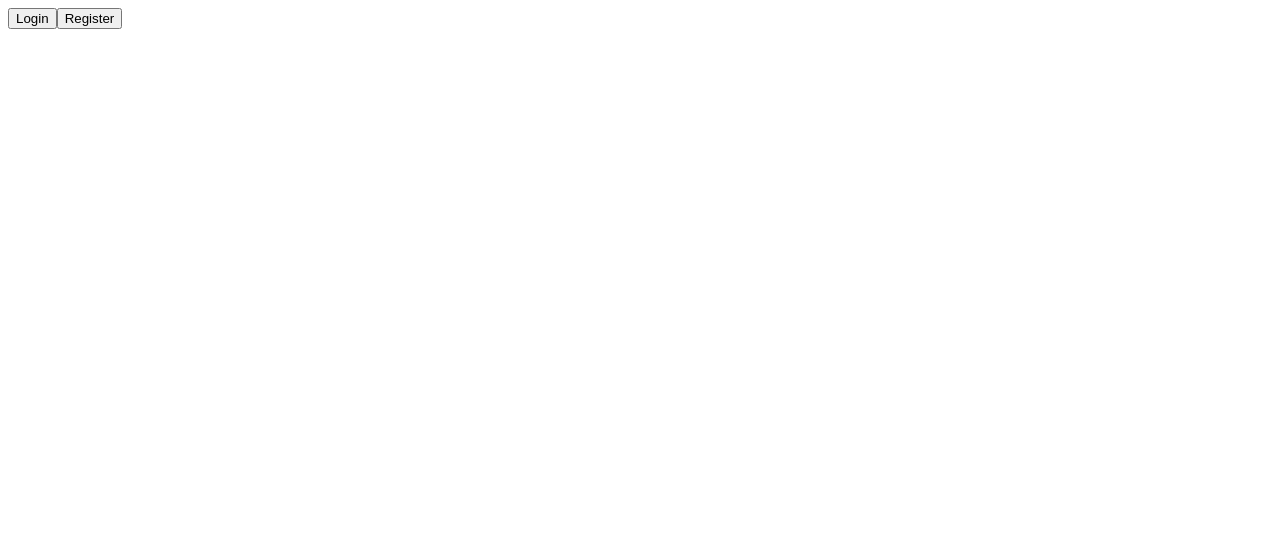
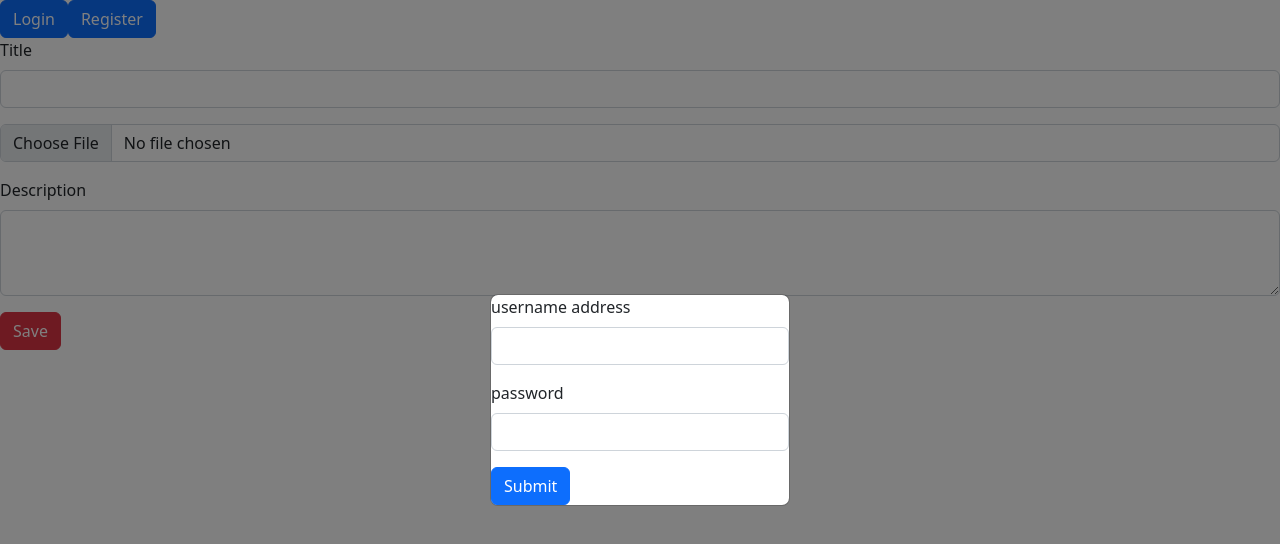
Before and after one commit to mutheeew/consultation-web, a React (Vite) app in the folder client/: page / in a window 1280 px wide. Both pictures are taken after a click on the button "Login". Shown: the top 544 px of the page. Built offline with nearby package versions, Linux system fonts and the light colour scheme.

Commit message:
ganti endpoint

```diff
--- a/client/package.json
+++ b/client/package.json
@@ -15,7 +15,8 @@
     "react": "^18.2.0",
     "react-bootstrap": "^2.7.4",
     "react-dom": "^18.2.0",
-    "react-query": "^3.39.3"
+    "react-query": "^3.39.3",
+    "react-router-dom": "^6.11.0"
   },
   "devDependencies": {
     "@types/react": "^18.0.28",
--- a/client/src/App.jsx
+++ b/client/src/App.jsx
@@ -2,11 +2,13 @@ import { useState } from 'react'
 import Navbar from './Components/Navbar'
 // import './App.css'
 import SignUp from './Components/Modals/SignUp'
+import Home from './Pages/Home'
 
 function App() {
   return (
     <>
     <Navbar/>
+    <Home/>
     {/* <SignUp/> */}
     </>
 
--- /dev/null
+++ b/client/src/Components/Card.jsx
@@ -0,0 +1,28 @@
+import {Button, Card} from 'react-bootstrap';
+import { useQuery } from 'react-query';
+import { API } from '../config/api';
+import {useParams} from 'react-router-dom'
+
+function CardComp() {
+    let { id } = useParams("id")
+
+    let { data: article } = useQuery('myArticlesCache', async () => {
+        const response = await API.get('/article/' + 2)
+        return response.data.Data;
+    });
+
+    return (
+        <Card style={{ width: '18rem' }}>
+            <Card.Img variant="top" src="holder.js/100px180" />
+            <Card.Body>
+                <Card.Title>{article?.Title}</Card.Title>
+                <Card.Text>
+                {article?.Description}
+                </Card.Text>
+                <Button variant="primary">Go somewhere</Button>
+            </Card.Body>
+        </Card>
+    );
+}
+
+export default CardComp;
--- a/client/src/Components/Modals/SignIn.jsx
+++ b/client/src/Components/Modals/SignIn.jsx
@@ -0,0 +1,66 @@
+import React, {useState, useContext} from "react";
+import {Modal, Form, Button} from "react-bootstrap"
+import {useMutation} from "react-query"
+import {API} from "../../config/api"
+import { UserContext } from "../../Context/User";
+
+export default function SignIn({signin, closeSignIn}){
+    const [_, dispatch] = useContext(UserContext);
+    const [form, setForm] = useState({
+        username : "",
+        password : "",
+      });
+
+      const { username, password} = form;
+
+      const handleOnChange = (e) => {
+        setForm({
+          ...form,
+          [e.target.name]: e.target.value,
+        });
+      };
+
+      const handleSignIn = useMutation(async (e) => {
+        try {
+          e.preventDefault();
+          const response = await API.post('/login', form);
+          console.log("login success: ", response);
+          dispatch({
+            type : 'LOGIN_SUCCESS',
+            payload : response.data.data,
+          });
+          setAuthToken(localStorage.token);
+
+          alert("Login Sukses")
+        } catch (error) {
+          alert("Login Failed, Try again")
+          console.log("login failed : ", error);
+        }
+      });
+
+    return (
+        <Modal show={signin} onHide={closeSignIn} animation={true} centered size="sm">
+            <Form onSubmit={(e) => handleSignIn.mutate(e)}>
+                <Form.Group className="mb-3" controlId="formBasicEmail">
+                    <Form.Label>username address</Form.Label>
+                    <Form.Control type="username"
+                        name="username"
+                        value={username}
+                        onChange={handleOnChange}
+                    />
+                </Form.Group>
+                <Form.Group className="mb-3" controlId="formBasicPassword">
+                    <Form.Label>password</Form.Label>
+                    <Form.Control type="password"
+                        name="password"
+                        value={password}
+                        onChange={handleOnChange}
+                    />
+                </Form.Group>
+                <Button variant="primary" type="submit">
+                    Submit
+                </Button>
+            </Form>
+        </Modal>
+    )
+}
--- a/client/src/Components/Navbar.jsx
+++ b/client/src/Components/Navbar.jsx
@@ -1,22 +1,38 @@
 import React, { useState } from "react"
 import { Button } from "react-bootstrap"
 import SignUp from "./Modals/SignUp"
+import SignIn from "./Modals/SignIn"
 export default function Navbar(){
     const [signup, setSignUp] = useState(false)
+    const [signin, setSignIn] = useState(false)
+
+    const openSignIn = () => {
+        setSignIn(true)
+    }
+
+    const closeSignIn = () => {
+        setSignIn(false)
+    }
+
     const openSignUp = () => {
         setSignUp(true)
     }
+
     const closeSignUp = () => {
         setSignUp(false)
     }
     return(
         <>
-        <Button variant="danger">Login</Button>
-        <SignUp
-            signup={signup}
-            closeSignUp={closeSignUp}
-        />
-        <Button onClick={openSignUp}>Register</Button>
+            <SignIn
+                signin={signin}
+                closeSignIn={closeSignIn}
+            />
+            <Button onClick={openSignIn}>Login</Button>
+            <SignUp
+                signup={signup}
+                closeSignUp={closeSignUp}
+            />
+            <Button onClick={openSignUp}>Register</Button>
         </>
     )
 }
--- /dev/null
+++ b/client/src/Context/User.jsx
@@ -0,0 +1,45 @@
+import { createContext, useReducer } from "react";
+
+export const UserContext = createContext();
+
+const initialState = {
+  isLogin: false,
+  user: {},
+};
+
+const reducer = (state, action) => {
+  const { type, payload } = action;
+
+  switch (type) {
+    // add case "USER_SUCCESS" here ..
+    case "USER_SUCCESS":
+    case "LOGIN_SUCCESS":
+      // Set localstorage item with key "token" here ...
+      localStorage.setItem(`token`, payload.token);
+      return {
+        isLogin: true,
+        user: payload,
+      };
+    // add case "AUTH_ERROR" here ..
+    case "AUTH_ERROR":
+    case "LOGOUT":
+      // Remove localstorage item with key "token" here ...
+      localStorage.removeItem(`token`);
+      return {
+        isLogin: false,
+        user: {},
+      };
+    default:
+      throw new Error();
+  }
+};
+
+export const UserContextProvider = ({ children }) => {
+  const [state, dispatch] = useReducer(reducer, initialState);
+
+  return (
+    <UserContext.Provider value={[state, dispatch]}>
+      {children}
+    </UserContext.Provider>
+  );
+};
--- /dev/null
+++ b/client/src/Pages/Doctor/AddArticle.jsx
@@ -0,0 +1,64 @@
+import { useState } from "react"
+import { Form, Button } from "react-bootstrap"
+import { useMutation } from "react-query"
+import { API } from "../../config/api"
+export default function AddArticle(){
+    const [form, setForm] = useState({
+        title: '',
+        attache: '',
+        description: '',
+    })
+
+    const handleChange = (e) => {
+        setForm({
+            ...form,
+            [e.target.name]:
+            e.target.type === 'file' ? e.target.files : e.target.value
+        })
+    }
+
+    const handleAddArticle = useMutation(async (e) => {
+        try {
+            e.preventDefault()
+
+            const config = {
+                headers:{
+                    "Content-type": "multipart/form-data"
+                }
+            }
+
+            const formData = new FormData()
+            formData.set('title', form.title)
+            formData.set('attache', form.attache[0], form.attache[0].name)
+            formData.set('description', form.description)
+
+            const response = await API.post('/article', formData, config)
+            console.log("Add article berhasil: ", response)
+            alert("Berhasil menambahkan article")
+        } catch (error){
+            e.preventDefault()
+            console.log("Add article gagal: ", error)
+            alert("Gagal menambahkan article")
+        }
+    })
+    return (
+        <>
+            <Form onSubmit={(e) => handleAddArticle.mutate(e)}>
+                <Form.Group className="mb-3" controlId="exampleForm.ControlInput1">
+                    <Form.Label>Title</Form.Label>
+                    <Form.Control type="text" name="title" value={form.title} onChange={handleChange}/>
+                </Form.Group>
+                <Form.Group className="mb-3" controlId="exampleForm.ControlInput1">
+                    <Form.Control type="file" name="attache" onChange={handleChange}/>
+                </Form.Group>
+                <Form.Group className="mb-3" controlId="exampleForm.ControlTextarea1">
+                    <Form.Label>Description</Form.Label>
+                    <Form.Control as="textarea" name="description" value={form.description} onChange={handleChange} rows={3} />
+                </Form.Group>
+                <div className="mt-3">
+                    <Button variant="danger" type="submit">Save</Button>
+                </div>
+            </Form>
+        </>
+    )
+}
--- /dev/null
+++ b/client/src/Pages/Home.jsx
@@ -0,0 +1,15 @@
+import CardComp from "../Components/Card";
+import AddArticle from "./Doctor/AddArticle";
+
+export default function Home(){
+    return (
+
+        <>
+        <AddArticle/>
+        {/* <div>
+        Ini Home
+        </div>
+        <CardComp/> */}
+        </>
+    )
+}
--- a/client/src/main.jsx
+++ b/client/src/main.jsx
@@ -2,14 +2,18 @@ import React from 'react'
 import ReactDOM from 'react-dom/client'
 import { QueryClient,QueryClientProvider } from 'react-query';
 import App from './App.jsx'
+import { UserContextProvider } from './Context/User.jsx';
+import 'bootstrap/dist/css/bootstrap.min.css'
 // import './index.css'
 
 const client = new QueryClient();
 
 ReactDOM.createRoot(document.getElementById('root')).render(
   <React.StrictMode>
+    <UserContextProvider>
       <QueryClientProvider client={client}>
-      <App />
-  </QueryClientProvider>
-    </React.StrictMode>
+        <App />
+      </QueryClientProvider>
+    </UserContextProvider>
+  </React.StrictMode>
 )
```
Also changed, not shown: client/src/Components/Articles.jsx (added), 2 other files (tests, documents, lock files or other folders).
